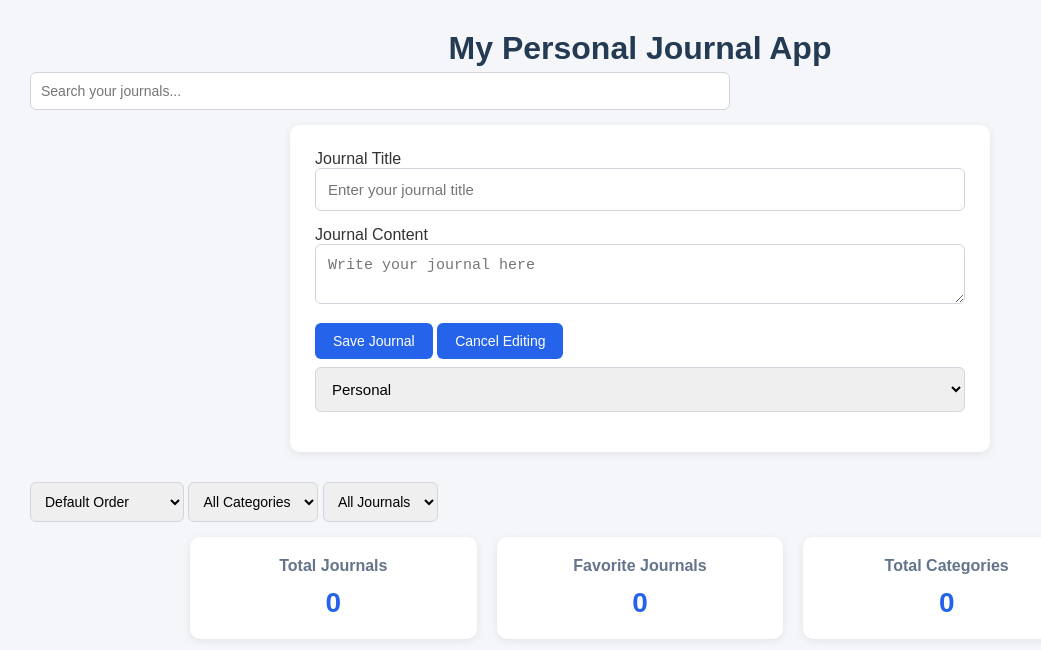
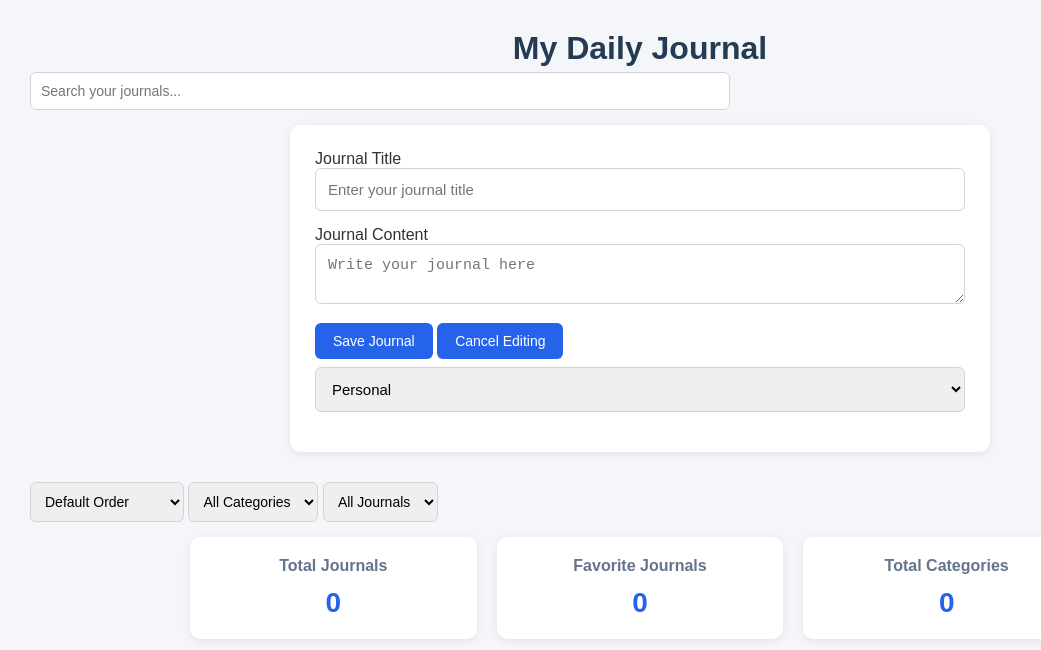
Before and after one commit to Sodeeq-Olumayowa/JOURNAL-APP, a plain HTML site: page index.html in a window 1280 px wide. Shown: the whole page, without its empty margins (0-1041 px from the left). Drawn offline with Linux system fonts and the light colour scheme.

Commit message:
Change heading on master

```diff
--- a/index.html
+++ b/index.html
@@ -10,7 +10,7 @@
 </head>
 
 <body>
-    <h1>My Personal Journal App</h1>
+    <h1>My Daily Journal</h1>
     <input id="searchInput" type="search" placeholder="Search your journals...">
     <form id="journalForm">
         <label for="JournalTitle">Journal Title</label>
```
